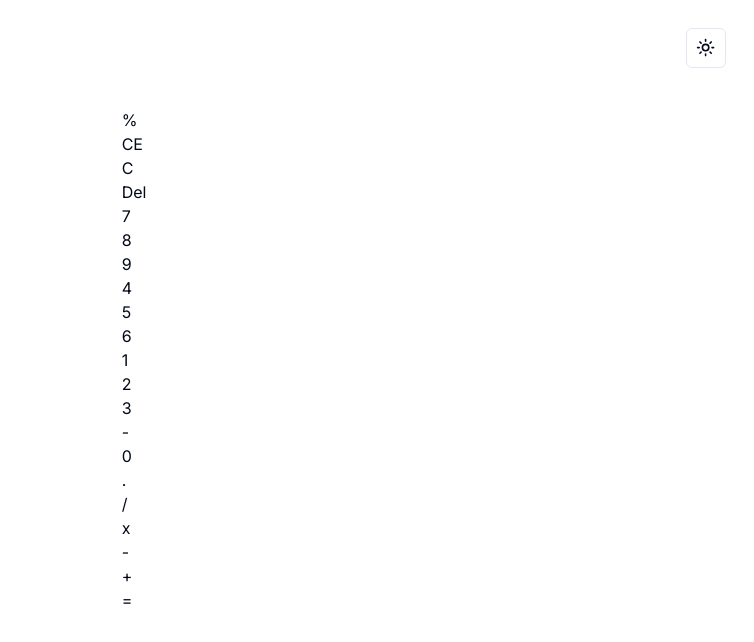
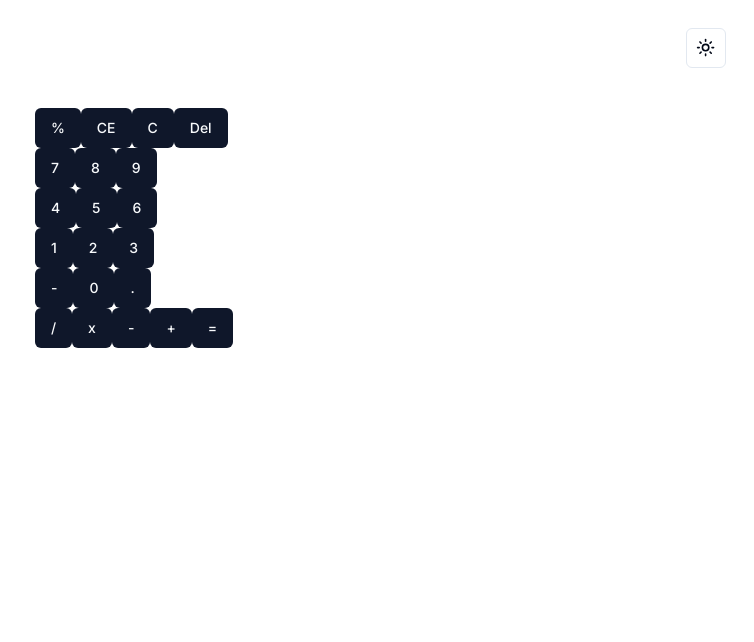
Before and after one commit to clavelian/calculator, a Next.js app in the folder calc/calc/: page / in a window 1280 px wide. Shown: the top 642 px of the page, without its empty margins (526-1280 px from the left). Built offline with nearby package versions, Linux system fonts and the light colour scheme.

Commit message:
Replaced all temporary div with Button

```diff
--- a/calc/calc/app/page.tsx
+++ b/calc/calc/app/page.tsx
@@ -14,33 +14,43 @@
         <div className="calculatorHolder p-5 border-foreground"></div>
         <div className="screen p-10 ">
           <div className="numpad">
-            <div>%</div>
-            <div>CE</div>
-            <div>C</div>
-            <div>Del</div>
+            <div className="etc">
+              <Button>%</Button>
+              <Button>CE</Button>
+              <Button>C</Button>
+              <Button>Del</Button>
+            </div>
             {/* 789 */}
-            <div>7</div>
-            <div>8</div>
-            <div>9</div>
+            <div className="top">
+              <Button>7</Button>
+              <Button>8</Button>
+              <Button>9</Button>
+            </div>
             {/* 456 */}
-            <div>4</div>
-            <div>5</div>
-            <div>6</div>
+            <div className="mid">
+              <Button>4</Button>
+              <Button>5</Button>
+              <Button>6</Button>
+            </div>
             {/* 123 */}
-            <div>1</div>
-            <div>2</div>
-            <div>3</div>
+            <div className="low">
+              <Button>1</Button>
+              <Button>2</Button>
+              <Button>3</Button>
+            </div>
             {/* -0. */}
-            <div>-</div>
-            <div>0</div>
-            <div>.</div>
+            <div className="lower">
+              <Button>-</Button>
+              <Button>0</Button>
+              <Button>.</Button>
+            </div>
           </div>
           <div className="operator">
-            <div>/</div>
-            <div>x</div>
-            <div>-</div>
-            <div>+</div>
-            <div>=</div>
+            <Button>/</Button>
+            <Button>x</Button>
+            <Button>-</Button>
+            <Button>+</Button>
+            <Button>=</Button>
           </div>
         </div>
       </main>
```
